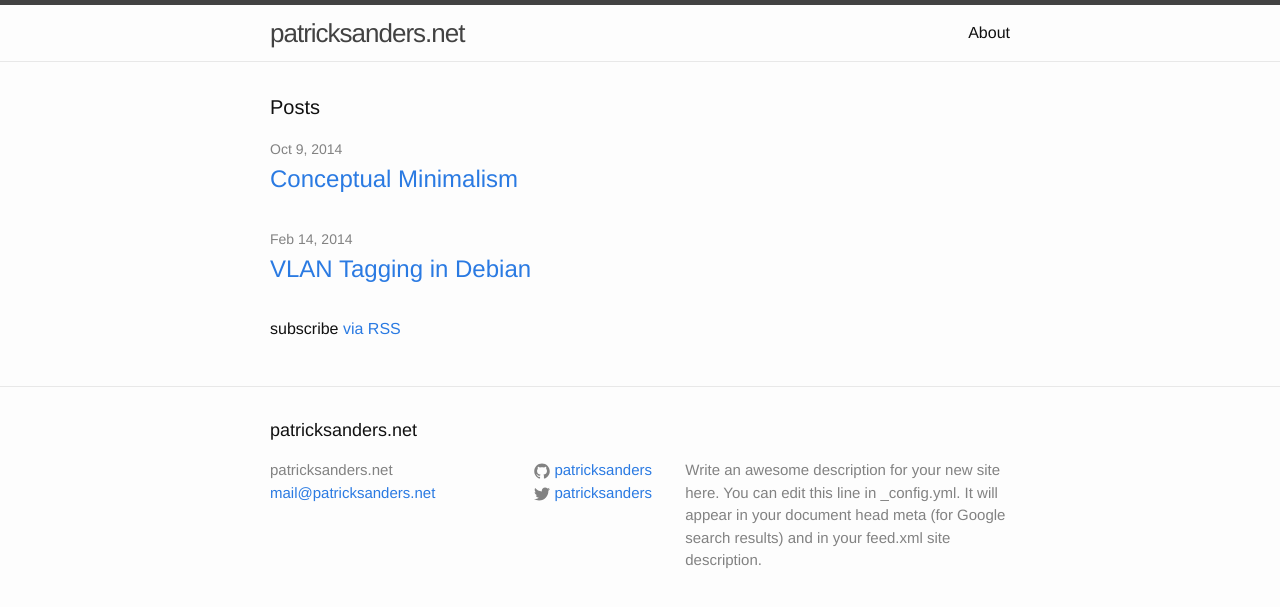
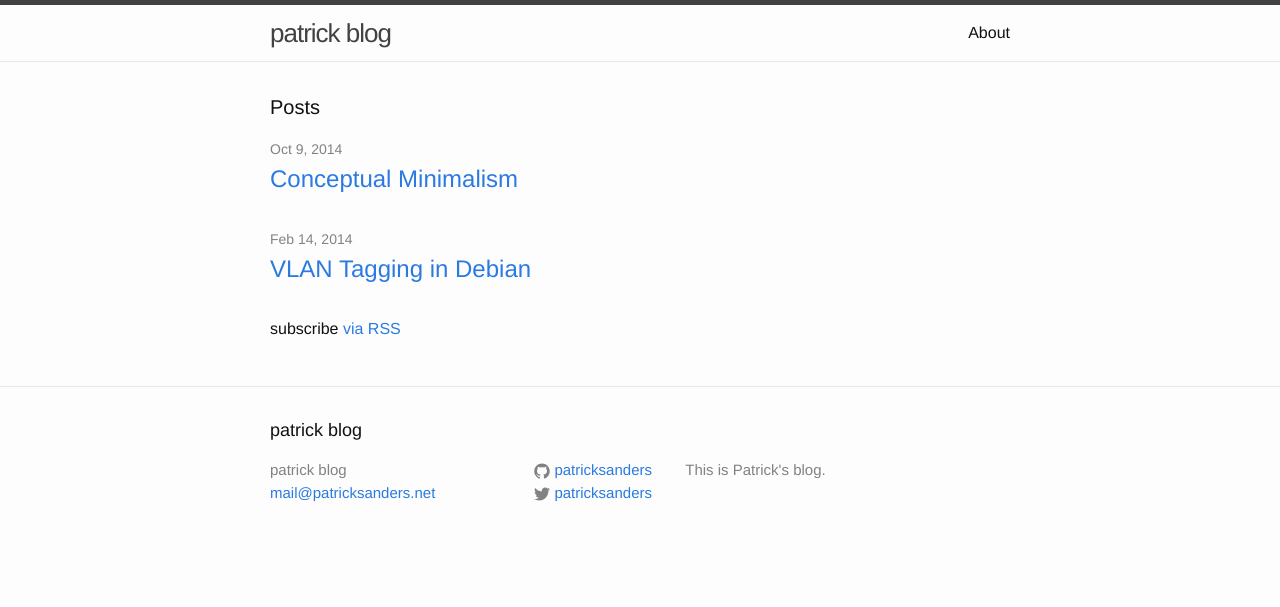
Before and after one commit to patricksanders/patricksanders.github.io, a Jekyll site: the page built from index.html, in a window 1280 px wide. Shown: the top 607 px of the page. Built offline with Jekyll 4.4.1, drawn with Linux system fonts in a browser that asks for light colours.

Commit message:
config updates

```diff
--- a/_config.yml
+++ b/_config.yml
@@ -1,10 +1,8 @@
 # Site settings
-title: patricksanders.net
+title: patrick blog
 email: mail@patricksanders.net
 description: > # this means to ignore newlines until "baseurl:"
-  Write an awesome description for your new site here. You can edit this
-  line in _config.yml. It will appear in your document head meta (for
-  Google search results) and in your feed.xml site description.
+  This is Patrick's blog.
 baseurl: "" # the subpath of your site, e.g. /blog/
 url: "http://patricksanders.github.io" # the base hostname & protocol for your site
 twitter_username: patricksanders
```
